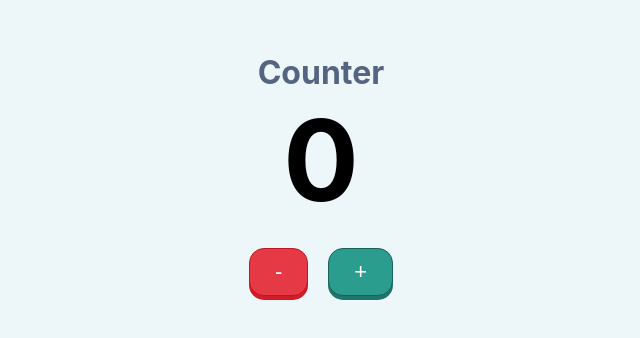
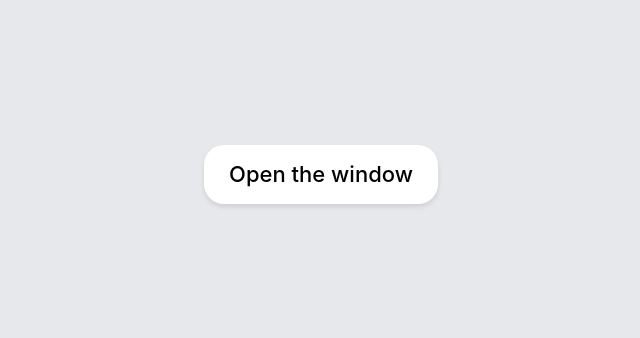
Before and after one commit to nils5002/SFM_Quiz, a React (Vite) app: page / in a window 1280 px wide. Shown: the part 226-564 px from the top of the page, without its empty margins (319-959 px from the left). Built offline with nearby package versions, Linux system fonts and the light colour scheme.

Commit message:
Initial commit

```diff
--- a/index.html
+++ b/index.html
@@ -3,7 +3,7 @@
   <head>
     <meta charset="UTF-8" />
     <meta name="viewport" content="width=device-width, initial-scale=1.0" />
-    <title>Counter app</title>
+    <title>Modal window</title>
   </head>
   <body>
     <div id="root"></div>
--- a/src/App.jsx
+++ b/src/App.jsx
@@ -1,17 +1,14 @@
+import Modal from './Modal'
 import { useState } from "react";
 import "./index.scss";
 
 export default function App() {
-  const [count, setCount] = useState(0);
+  const [open, setOpen] = useState(false);
 
   return (
     <div className="App">
-      <div>
-        <h2>Counter</h2>
-        <h1>{count}</h1>
-        <button className="minus" onClick={()=>{setCount(count - 1)}}>-</button>
-        <button className="plus" onClick={()=>{setCount(count + 1)}}>+</button>
-      </div>
+      <button className="open-modal-btn" onClick={()=>{setOpen(true)}}>Open the window</button>
+      <Modal open={open} setOpen={setOpen} />
     </div>
   );
 }
--- /dev/null
+++ b/src/Modal.jsx
@@ -0,0 +1,21 @@
+
+export default function Modal({open, setOpen}) {
+  return (
+    <div className={`overlay animated ${open ? "show" : ""}`}>
+      <div className="modal">
+        <svg
+          onClick={() => {
+            setOpen(false);
+          }}
+          height="200"
+          viewBox="0 0 200 200"
+          width="200"
+        >
+          <title />
+          <path d="M114,100l49-49a9.9,9.9,0,0,0-14-14L100,86,51,37A9.9,9.9,0,0,0,37,51l49,49L37,149a9.9,9.9,0,0,0,14,14l49-49,49,49a9.9,9.9,0,0,0,14-14Z" />
+        </svg>
+        <img src="https://media0.giphy.com/media/v1.Y2lkPTc5MGI3NjExamUxZmR0ZXFwaHQzNnlncm04a2dyN255Mm9yN3g3ZWpjYTJtdTFmbyZlcD12MV9pbnRlcm5hbF9naWZfYnlfaWQmY3Q9Zw/3oKIPnAiaMCws8nOsE/giphy.gif" />
+      </div>
+    </div>
+  );
+}
--- a/src/index.scss
+++ b/src/index.scss
@@ -1,74 +1,110 @@
 @use "sass:color";
+
+* {
+  font-family: -apple-system, BlinkMacSystemFont, "Segoe UI", "Roboto", "Oxygen",
+    "Ubuntu", "Cantarell", "Fira Sans", "Droid Sans", "Helvetica Neue",
+    sans-serif;
+}
 
 body {
   margin: 0;
-  font-family: -apple-system, BlinkMacSystemFont, "Segoe UI", "Roboto", "Oxygen",
-    "Ubuntu", "Cantarell", "Fira Sans", "Droid Sans", "Helvetica Neue",
-    sans-serif;
   -webkit-font-smoothing: antialiased;
   -moz-osx-font-smoothing: grayscale;
-  background-color: #edf6f9;
+  background-color: #e6e8ec;
 }
 
 .App {
   display: flex;
   align-items: center;
   justify-content: center;
-  height: 100vh;
+  height: 100svh;
   text-align: center;
+}
 
-  h1 {
-    color: #000;
-    font-size: 7rem;
-    margin: 0;
-    margin-bottom: 20px;
+.open-modal-btn {
+  background: #fff;
+  padding: 18px 25px;
+  border-radius: 20px;
+  font-weight: 500;
+  border: 0;
+  outline: none;
+  font-size: 22px;
+  cursor: pointer;
+  line-height: 23px;
+  box-shadow: 0 3px 5px rgba(0, 0, 0, 0.1);
+  transition: all 0.1s ease-in-out;
 
-    &.plus {
-      color: #2a9d8f;
-    }
-    &.minus {
-      color: #e63946;
-    }
+  &:hover {
+    box-shadow: 0 8px 10px rgba(0, 0, 0, 0.1);
+    transform: translateY(-1px);
   }
 
-  h2 {
-    font-size: 2rem;
-    margin: 0;
-    color: #556581;
+  &:active {
+    box-shadow: none;
+    transform: translateY(0);
+  }
+}
+
+.overlay {
+  position: absolute;
+  left: 0;
+  top: 0;
+  width: 100%;
+  height: 100%;
+  background-color: rgba(0, 0, 0, 0.4);
+  transition: all 0.5s ease-in-out;
+}
+
+.modal {
+  background-color: #fff;
+  padding: 2.5rem 1.875rem;
+  border-radius: 10px;
+  position: absolute;
+  left: 50%;
+  top: 50%;
+  transform: translate(-50%, -50%);
+  box-shadow: 0 3px 5px rgba(0, 0, 0, 0.1);
+  transition: all 0.5s ease-in-out;
+
+  img {
+    border-radius: 5px;
+    max-height: 100%;
   }
 
-  button {
-    background: transparent;
-    border: 2px solid transparent;
-    text-align: center;
-    font-size: 22px;
-    border-radius: 15px;
-    padding: 10px 25px;
+  svg {
+    position: absolute;
+    right: 10px;
+    top: 10px;
+    height: 24px;
+    width: 24px;
+    opacity: 0.3;
     cursor: pointer;
-    margin: 0 10px;
-    transition: all 0.05s ease-in-out;
-
-    &.minus {
-      background-color: #e63946;
-      color: #fff;
-      box-shadow: 0 4px 0 color.adjust(#e63946, $lightness: -10%);
-      border: 1px solid color.adjust(#e63946, $lightness: -15%);
-    }
-
-    &.plus {
-      background-color: #2a9d8f;
-      color: #fff;
-      box-shadow: 0 4px 0 color.adjust(#2a9d8f, $lightness: -10%);
-      border: 1px solid color.adjust(#2a9d8f, $lightness: -15%);
-    }
+    transition: all 0.1s ease-in-out;
 
     &:hover {
-      transform: translateY(-2px);
-    }
-
-    &:active {
-      transform: translateY(2px);
-      box-shadow: none;
+      opacity: 1;
+      fill: red;
     }
   }
 }
+
+.overlay.animated {
+  opacity: 0;
+  visibility: hidden;
+
+  .modal {
+    opacity: 0;
+    visibility: hidden;
+    transition-delay: 0.2s;
+  }
+
+  &.show {
+    opacity: 1;
+    visibility: visible;
+
+    .modal {
+      opacity: 1;
+      visibility: visible;
+    }
+  }
+}
--- a/vite.config.js
+++ b/vite.config.js
@@ -3,6 +3,6 @@
 
 // https://vite.dev/config/
 export default defineConfig({
-  base:'/Counter-App/',
+  base:'/Modal-window/',
   plugins: [react()],
 })
```
Also changed, not shown: 1 other file (tests, documents, lock files or other folders).
